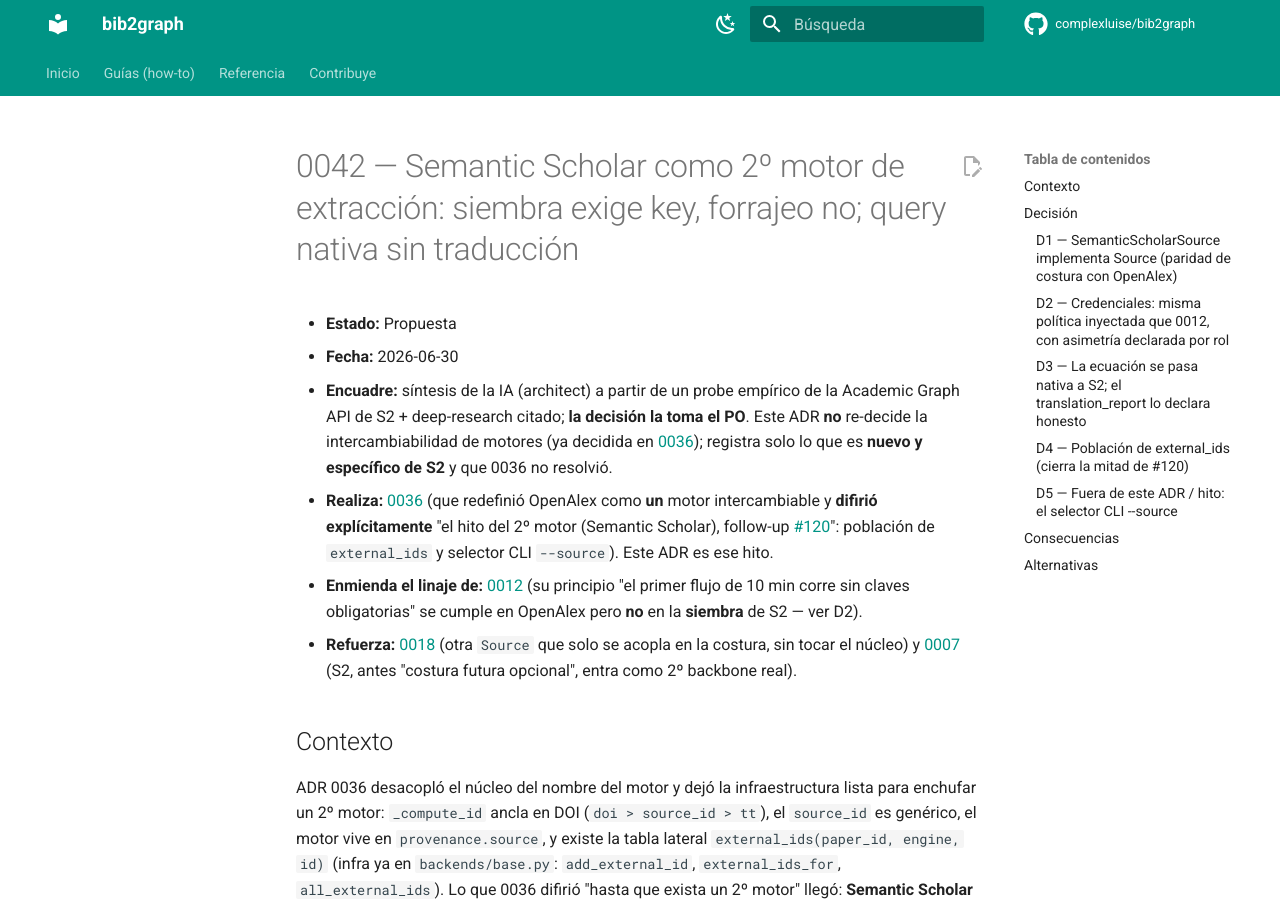
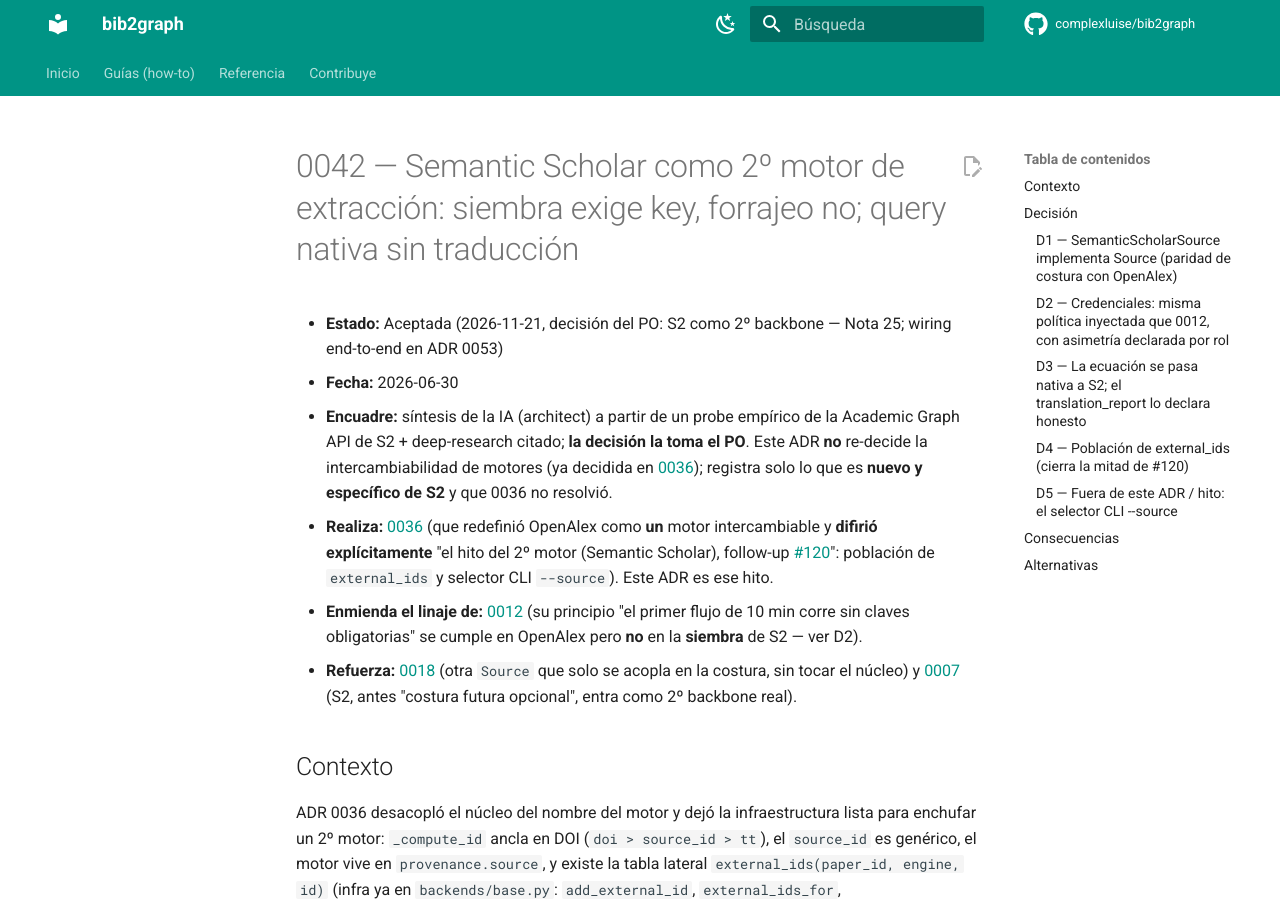
Before and after one commit to complexluise/bib2graph, an MkDocs documentation site: the page built from docs/decisiones/0042-semantic-scholar-segundo-motor.md, in a window 1280 px wide and 900 px high. Built offline with MkDocs 1.6.1 and Material for MkDocs 9.7.7, drawn with Linux system fonts in a browser that asks for light colours; comment, search, counter and statistics services are not loaded.

Commit message:
docs(adr): 0042 pasa a Aceptada (decisión del PO)

```diff
--- a/docs/decisiones/0042-semantic-scholar-segundo-motor.md
+++ b/docs/decisiones/0042-semantic-scholar-segundo-motor.md
@@ -1,6 +1,6 @@
 # 0042 — Semantic Scholar como 2º motor de extracción: siembra exige key, forrajeo no; query nativa sin traducción
 
-- **Estado:** Propuesta
+- **Estado:** Aceptada (2026-11-21, decisión del PO: S2 como 2º backbone — Nota 25; wiring end-to-end en ADR 0053)
 - **Fecha:** 2026-06-30
 - **Encuadre:** síntesis de la IA (architect) a partir de un probe empírico de la Academic Graph
   API de S2 + deep-research citado; **la decisión la toma el PO**. Este ADR **no** re-decide la
```
